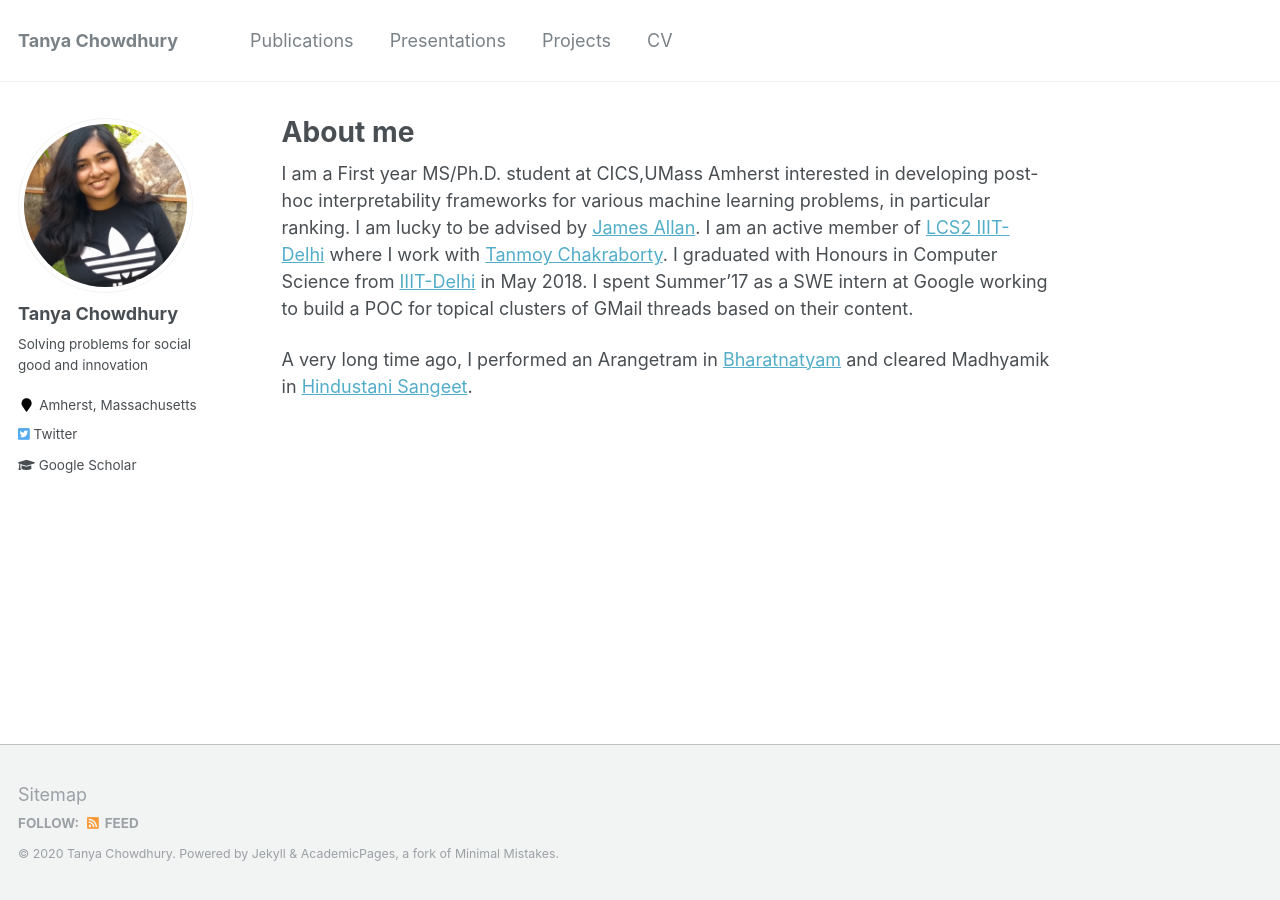
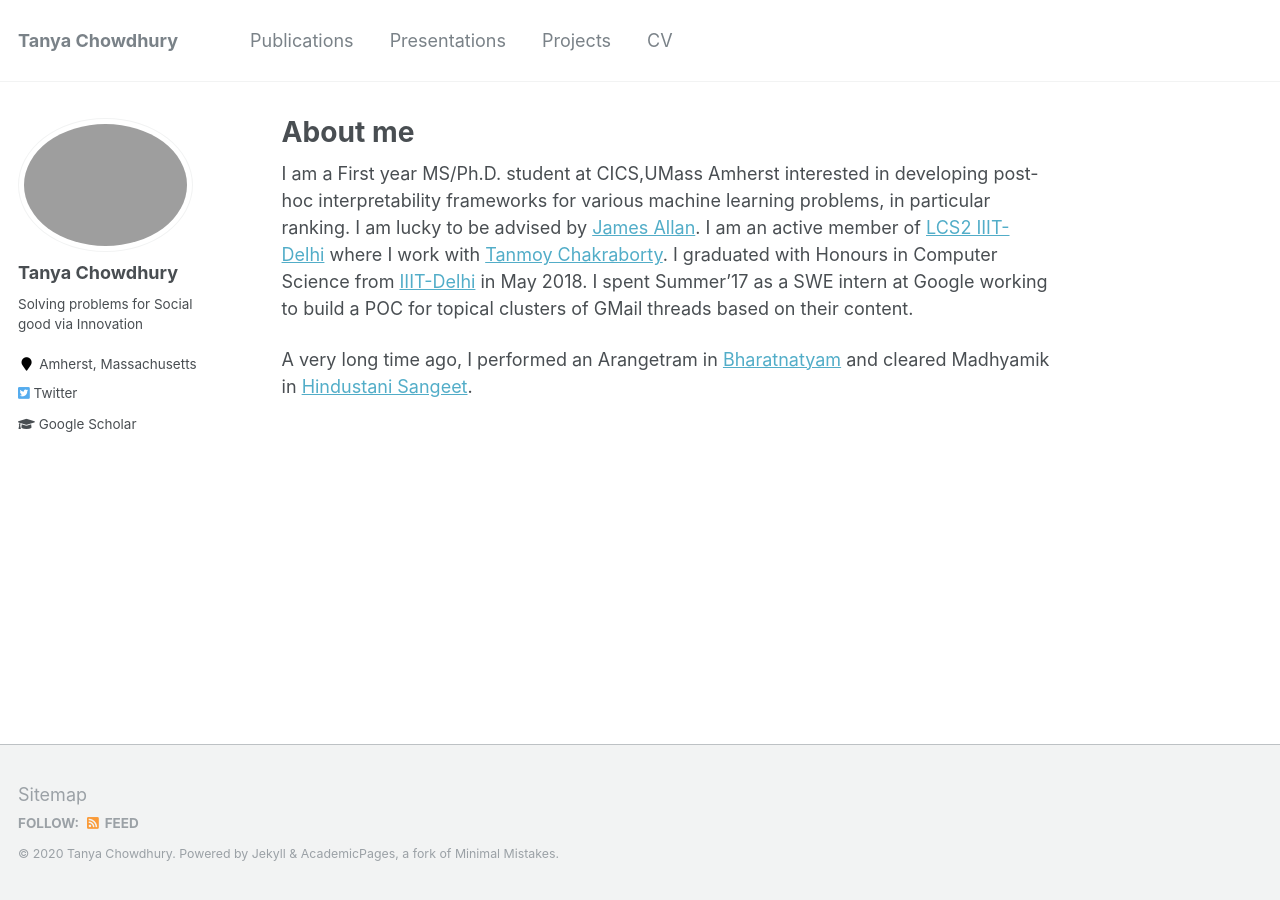
Before and after one commit to TaKneeAa/TaKneeAa.github.io, a Jekyll site: the page built from _pages/about.md, in a window 1280 px wide. Built offline with Jekyll 4.4.1, drawn with Linux system fonts in a browser that asks for light colours.

Commit message:
dp/bio change

```diff
--- a/_config.yml
+++ b/_config.yml
@@ -81,8 +81,8 @@ analytics:
 # Site Author
 author:
   name             : "Tanya Chowdhury"
-  avatar           : "profile.jpg"
-  bio              : "Solving problems for social good and innovation"
+  avatar           : "profile1.jpg"
+  bio              : "Solving problems for Social good via Innovation"
   location         : "Amherst, Massachusetts"
   employer         :
   pubmed           : #"https://www.ncbi.nlm.nih.gov/pubmed/?term=tanya+chowdhury"
```
